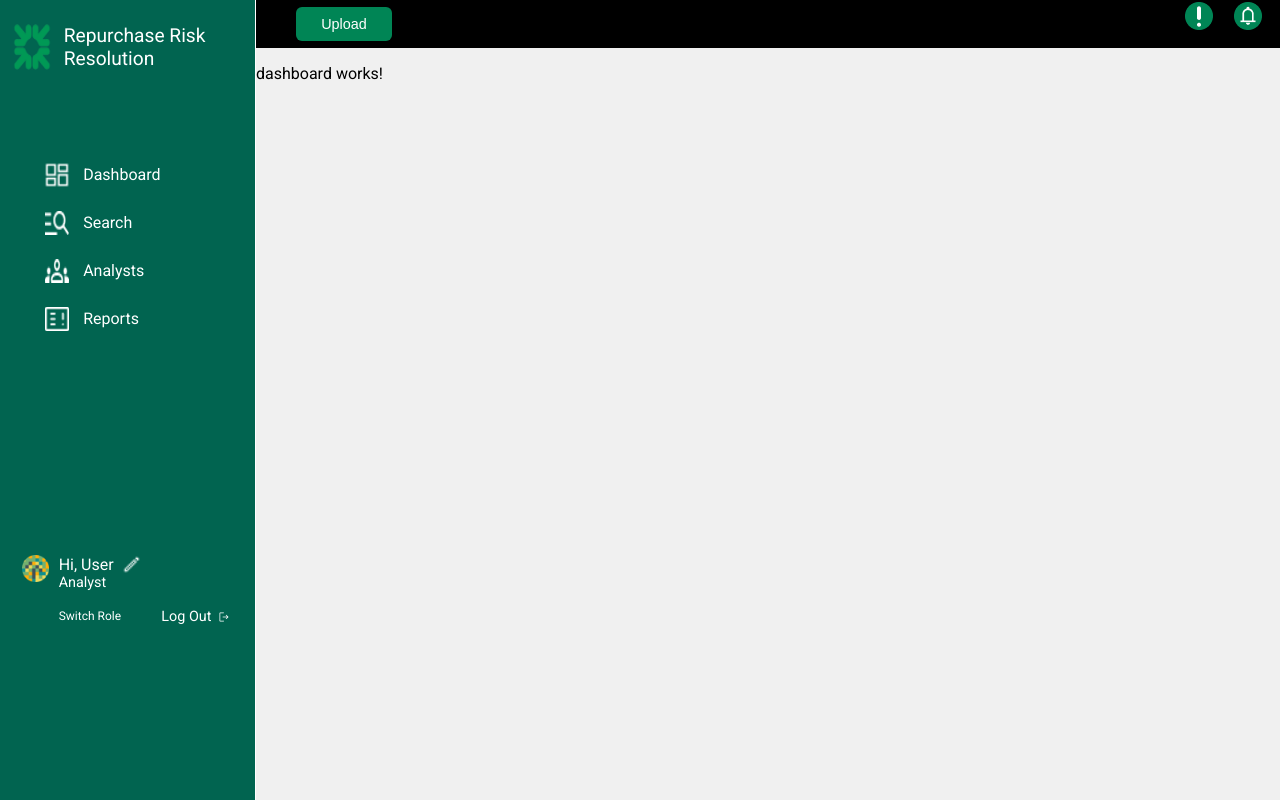
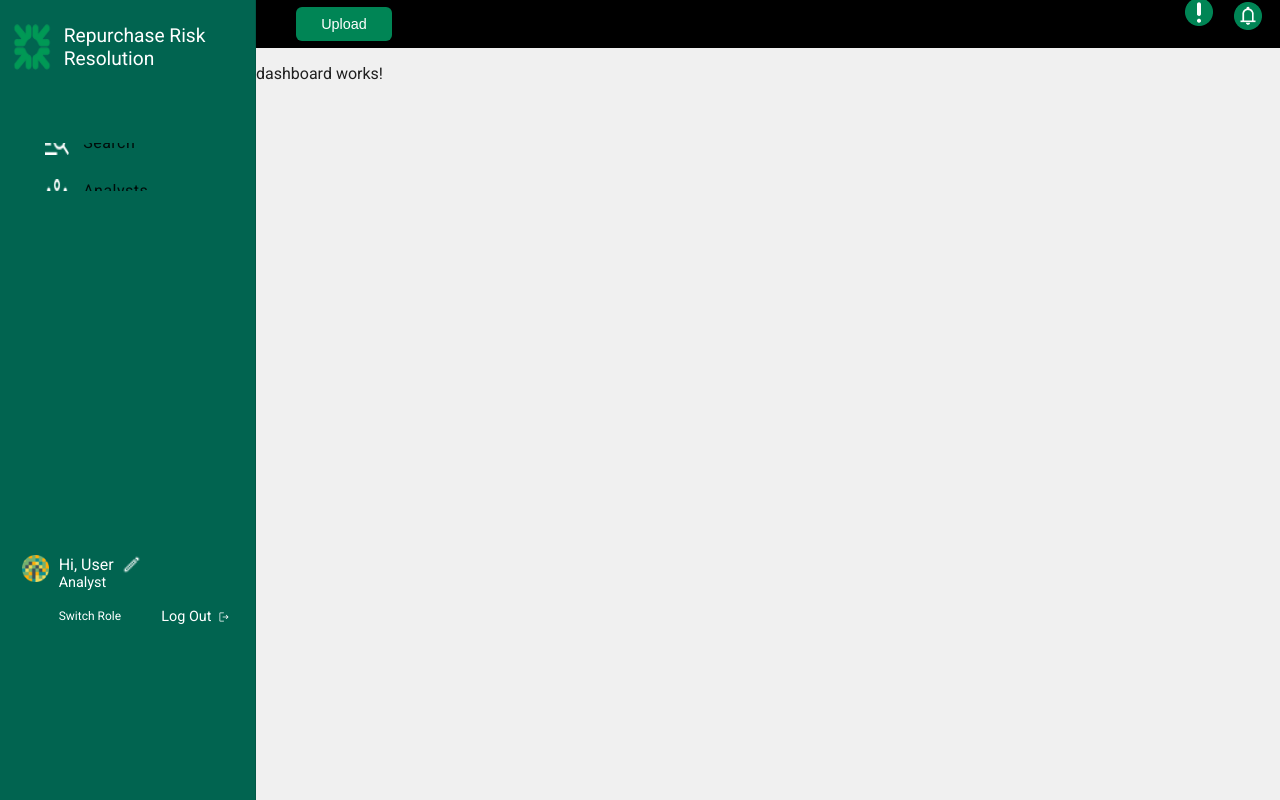
Before and after one commit to Taejun-bdiplus/mock-citizens-r3p, an Angular app: page /dashboard in a window 1280 px wide. Built offline with nearby package versions, Linux system fonts and the light colour scheme.

Commit message:
add angular material core theme

```diff
--- a/angular.json
+++ b/angular.json
@@ -25,6 +25,7 @@
               "src/assets"
             ],
             "styles": [
+              "./node_modules/@angular/material/prebuilt-themes/deeppurple-amber.css",
               "src/styles.css"
             ],
             "scripts": []
--- a/src/styles.css
+++ b/src/styles.css
@@ -1,4 +1,6 @@
 /* You can add global styles to this file, and also import other style files */
+@import "~@angular/material/prebuilt-themes/deeppurple-amber.css";
+
 body {
     font-family: 'Roboto', sans-serif;
     margin: 0;
```
